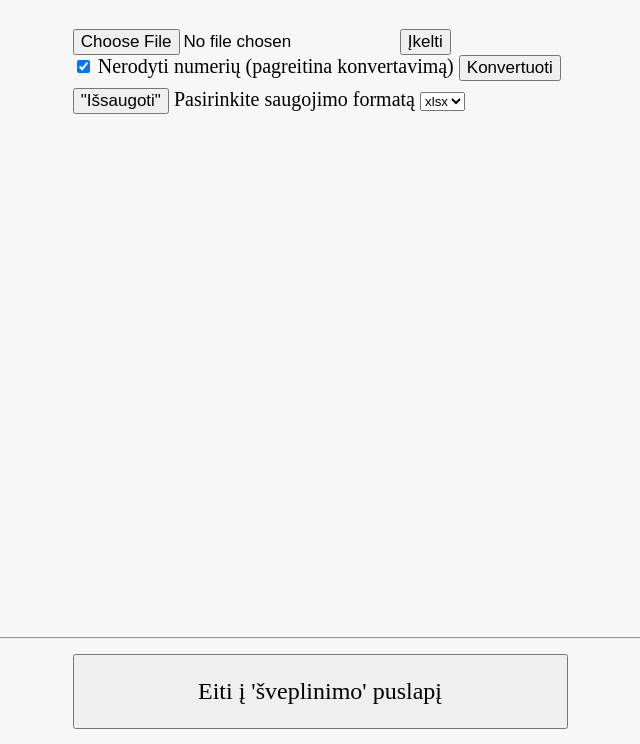
After one commit to sarunasil/num_converter, a Flask app: page /converter in a window 1280 px wide. The commit adds this page. Shown: the part 272-1016 px from the top of the page, without its empty margins (320-960 px from the left). Run offline with Flask 2, Linux system fonts and the light colour scheme.

Commit message:
moving to upload&converti&stats - download version. Added converter and can save txt files. css is still crap

```diff
--- a/config.py
+++ b/config.py
@@ -7,7 +7,7 @@ class Config(object):
 
     SQLALCHEMY_DATABASE_URI = 'sqlite:///instance/prod-db.sqlite'
 
-    IMAGE_UPLOADS = ""
+    UPLOAD_FOLDER = "./uploads"
 
     REMEBER_COOKIE_HTTPONLY = True
     REMEMBER_COOKIE_SECURE = True
--- /dev/null
+++ b/conftest.py
@@ -0,0 +1 @@
+#needed for pytest to properly see other files
--- a/num_converter/main.py
+++ b/num_converter/main.py
@@ -1,9 +1,19 @@
-from flask import Blueprint, render_template, url_for
+from os.path import join, splitext
+
+from flask import Blueprint, render_template, url_for, request, redirect, current_app, flash, session
+from werkzeug.utils import secure_filename
 from flask_login import login_required, current_user
 
-from . import db
+from .utils import convert
+
+ALLOWED_EXTENSIONS = {'txt', 'xls' }
 
 main = Blueprint('main', __name__)
+
+@main.route('/', defaults={'path': ''}, methods=["POST","GET"])
+@main.route('/<path:path>', methods=["POST", "GET"])
+def default(path):
+    return redirect(url_for('main.converter'))
 
 @main.route('/')
 def index():
@@ -13,3 +23,50 @@ def index():
 @login_required
 def profile():
     return render_template('profile.html', name=current_user.username)
+
+@main.route('/converter')
+def converter():
+    return render_template('converter.html')
+
+def allowed_file(filename):
+    return '.' in filename and filename.split('.')[-1] in ALLOWED_EXTENSIONS
+
+def read_txt(filepath):
+    lines = []
+    with open(filepath, 'r') as file1:
+        lines = file1.readlines()
+
+    return lines
+
+@main.route('/converter', methods=["POST"])
+def converter_post():
+    if 'file' not in request.files:
+        flash('No file part')
+        return redirect(url_for('main.converter'))
+    file = request.files['file']
+    if file.filename == '':
+        flash('No file selected')
+        return redirect(url_for('main.converter'))
+
+
+    if file and allowed_file(file.filename):
+        filename = secure_filename(file.filename)
+        filepath = join(current_app.config['UPLOAD_FOLDER'], filename)
+        file.save(filepath)
+
+        content=""
+        if filename.endswith('txt'):
+            content = read_txt(filepath)
+        elif filename.endswith('xls'):
+            pass
+
+        converted = convert(content)
+
+        ofilepath = f"{splitext(filepath)[0]}_converted.txt"
+        with open(ofilepath, 'w') as ofile:
+            ofile.writelines(converted)
+        session['ofilepath'] = ofilepath
+
+        return render_template('converter.html', before_size=len(content), after_size=len(converted))
+
+    return redirect(url_for('main.converter'))
--- /dev/null
+++ b/num_converter/static/css/style.css
@@ -0,0 +1,103 @@
+/* Mutual stuff */
+body {
+    background-color: #F7F7F7;
+    max-width: 1200px;
+    margin: 0 auto;
+}
+main{
+    height: calc(100vh - 200px);
+    min-height: 550px;
+}
+header{
+    max-height: 250px;
+    margin: 30px auto;
+}
+#programName{
+    text-align: center;
+}
+#LogoBtn {
+    height: 200px;
+    width: 500px;
+    margin: 15px auto;
+    display: block;
+}
+
+/* Login */
+.Login1{
+    font-size: x-large;
+}
+
+
+/* Convert */
+#itemsCount,
+#buttons {
+    width: 44%;
+    margin: 0 28%;
+    text-align: center;
+    font-size: 20px;
+}
+#itemsCount p {
+    margin-left: 6%;
+    text-align: left;
+}
+#itemsCountLeft {
+    width: 49%;
+    display:inline-block;
+    margin: 0;
+}
+#itemsCountRight {
+    width: 49%;
+    display:inline-block;
+    margin: 0;
+}
+.numberBox {
+    width: 90%;
+    margin: 0 3%;
+    height: 400px;
+}
+#buttons {
+    margin-top: 15px;
+    text-align: left;
+    font-size: 20px;
+    padding-left: 1.4%;
+}
+.btn {
+    font-size: 17px;
+}
+#quietCheckBX {
+    margin-bottom: 15px;
+}
+
+#SwapBtn {
+    height: 75px;
+    width: 495px;
+    display: table;
+    margin: 15px auto;
+}
+
+
+/* Sveplint */
+#lettersCountLeft {
+    width: 49%;
+    display: inline-block;
+    margin: 0;
+}
+
+#lettersCountRight {
+    width: 49%;
+    display: inline-block;
+    margin: 0;
+}
+
+.letterBox {
+    width: 90%;
+    height: 400px;
+    margin: 0 3%;
+    font-size: x-large;
+}
+
+#buttonSveplint {
+    margin-top: 15px;
+    text-align: center;
+    font-size: 20px;
+}
--- /dev/null
+++ b/num_converter/templates/converter.html
@@ -0,0 +1,73 @@
+<!DOCTYPE html>
+
+<html xmlns="http://www.w3.org/1999/xhtml">
+
+<head >
+    <meta charset="utf-8" />
+    <link rel="stylesheet" href="{{ url_for('static', filename='css/style.css') }}">
+
+    <title>LUTEX</title>
+</head>
+
+
+<body>
+    <header>
+        <h3 id="programName">LUTEX NUMERIŲ KONVERTAVIMO PROGRAMA</h3>
+        <a href="{{ url_for('main.index') }}">
+            <img id="LogoBtn"  src="{{ url_for('static', filename='img/logo.png') }}" />
+        </a>
+    </header>
+    <main>
+        {% if before_size %}
+            <div id="itemsCount">
+                <div id="itemsCountLeft" class="clearfix">
+                    <p id="nr_count">
+                        Rasta numerių:<label id="Label2">{{before_size}}</label>
+                    </p>
+                </div>
+                <div id="itemsCountRight" class="clearfix">
+                    <p id="convert_count">Konvertuota numerių:<label id="Label3">{{after_size}}</label>
+                    </p>
+                </div>
+            </div>
+        {% endif %}
+
+        <div id="buttons">
+            <div id="smthg">
+
+                <form action="{{ url_for('main.converter') }}" method="POST" enctype="multipart/form-data">
+                    <input type="hidden" name="csrf_token" value="{{ csrf_token() }}"/>
+                    <input type="file" name="file" accept=".txt, .xls, .xlsx, .doc, .docx" id="File_upload"  class="btn" Height="38px" />
+                    <button type="submit" class="btn" id="Btn_load" OnClick="Btn_press_Click">Įkelti</button>
+                </form>
+            </div>
+            <div>
+                <form action="/converter" method="POST">
+                    <input type="hidden" name="csrf_token" value="{{ csrf_token() }}"/>
+                    <input type="checkbox" id="quietCheckBX"   checked="true" OnCheckedChanged="quietCheckBX_CheckedChanged" >
+                    <label for="quietCheckBX">Nerodyti numerių (pagreitina konvertavimą)</label>
+                    <button type="submit" class="btn" id="btn_convert" Width="113px" OnClick="btn_convert_Click">Konvertuoti</button>
+                </form>
+            </div>
+            <div id="save_div" >
+                <form action="/converter" method="POST">
+                    <input type="hidden" name="csrf_token" value="{{ csrf_token() }}"/>
+                    <button type="submit" id="btn_save" class="btn"  OnClick="Button1_Click" width="92px">"Išsaugoti"</button>
+
+                    <label for="drop_down_list" id="LabelChoose" Height="25px">Pasirinkite saugojimo formatą</label>
+                    <select name="format" id="drop_down_list"  Width="75">
+                        <option value="xlsx">xlsx</option>
+                        <option value="xls">xls</option>
+                        <option value="txt">txt</option>
+                    </select>
+                </form>
+            </div>
+        </div>
+    </main>
+
+    <footer >
+        <hr/>
+        <button id="SwapBtn" style="font-family:'Times New Roman';font-size:x-large" OnClick="SwapBtn_Click">Eiti į 'šveplinimo' puslapį</button>
+    </footer>
+</body>
+</html>
```
Also changed, not shown: num_converter/templates/auth/login.html (+9 -15 lines), num_converter/templates/base.html (+4 -4 lines), num_converter/utils.py (added, +32 -0 lines), tests/test_utils.py (added, +88 -0 lines), app/db.py (line endings or trailing spaces), num_converter/static/img/Flogo.png (added), num_converter/static/img/sveplint.png (added), 3 other files.
